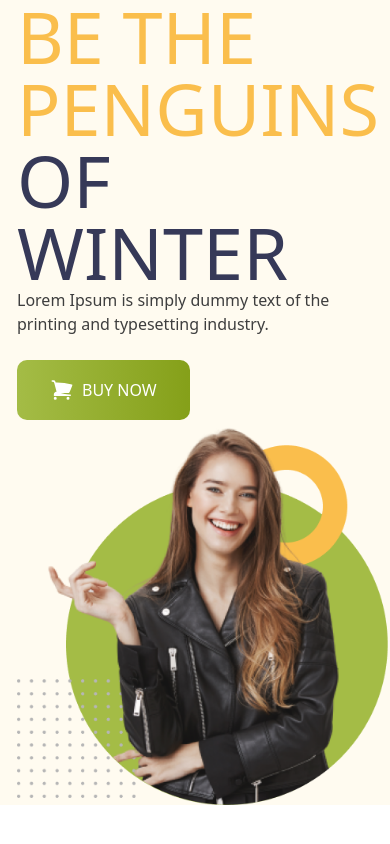
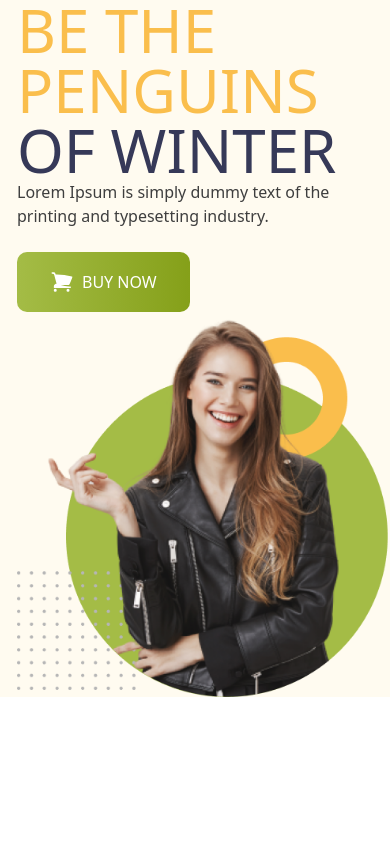
Before and after one commit to sakibMERN/penguin-fashion, a plain HTML site: page index.html in a window 390 px wide. Drawn offline with nearby package versions, Linux system fonts and the light colour scheme.

Commit message:
banner section get responsive

```diff
--- a/index.html
+++ b/index.html
@@ -15,7 +15,7 @@
       <div class="lg:w-[80%] pl-[17px] lg:pb-32 lg:flex lg:justify-between lg:mx-auto lg:items-center">
         <div>
             <!-- lg:w-3/4 -->
-          <h1 class="text-7xl font-normal uppercase">
+          <h1 class="text-6xl lg:text-7xl font-normal uppercase">
             <span class="text-[#FABE4C]">Be the Penguins</span>
             <br>
             <span class="text-[#363958]"> of Winter</span>
```
